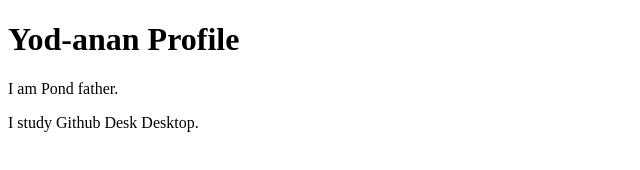
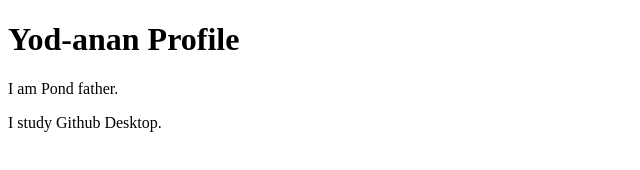
Before and after one commit to MYSHOGUN/github-desktop, a plain HTML site: page index.html in a window 1280 px wide. Shown: the full height of the page, 0-640 px from the left. Drawn offline with Linux system fonts and the light colour scheme.

Commit message:
Update index.html

```diff
--- a/index.html
+++ b/index.html
@@ -8,6 +8,6 @@
 <body>
     <h1>Yod-anan Profile</h1>
     <p>I am Pond father.</p>
-    <p>I study Github Desk Desktop.</p>
+    <p>I study Github Desktop.</p>
 </body>
 </html>
```
